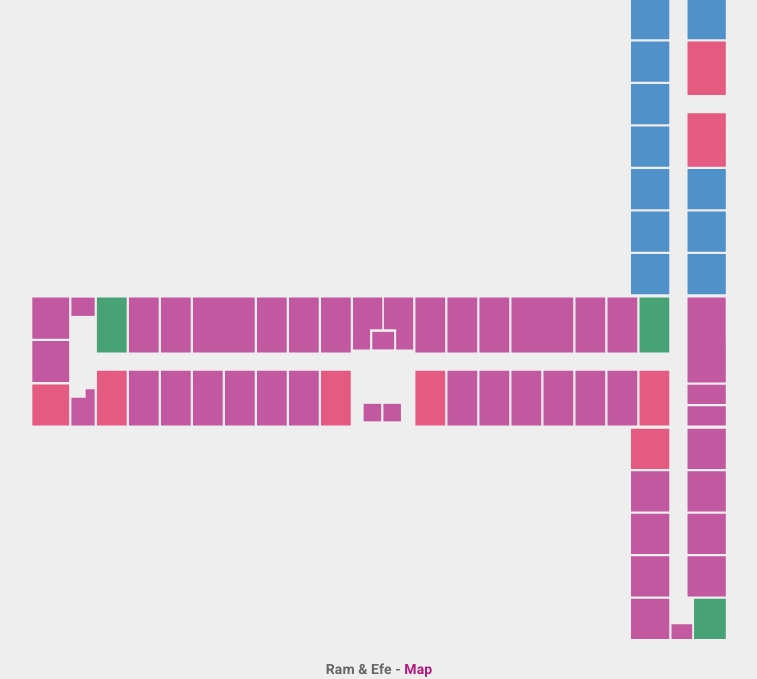
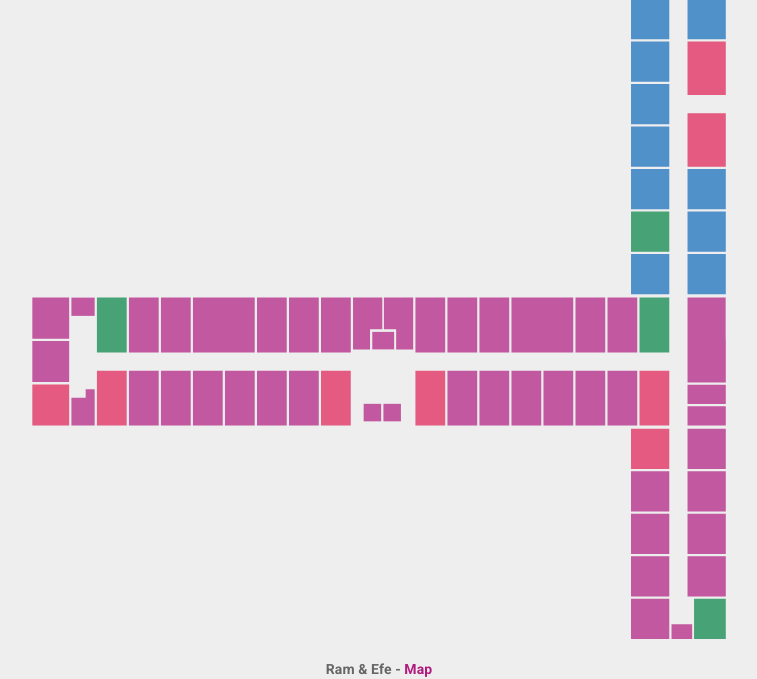
Before and after one commit to RamZallan/csh-map, a Flask app: page / in a window 1280 px wide. Shown: the part 145-824 px from the top of the page, without its empty margins (261-1018 px from the left). Run offline with Flask 2, Linux system fonts and the light colour scheme; parts of the project's set-up code (start-up, migrations or seed data) failed here and were passed over; some libraries are stand-ins or nearby versions.

```diff
--- a/csh_map/static/css/styles.css
+++ b/csh_map/static/css/styles.css
@@ -1,90 +1,93 @@
-/* line 6, C:/Users/Ram/Desktop/csh-map/csh_map/static/css/styles.scss */
+/* line 5, C:/Users/Ram/Desktop/csh-map/csh_map/static/css/styles.scss */
 body {
   padding: 80px 0 20px 0; }
 
-/* line 10, C:/Users/Ram/Desktop/csh-map/csh_map/static/css/styles.scss */
+/* line 9, C:/Users/Ram/Desktop/csh-map/csh_map/static/css/styles.scss */
 #legend {
   text-align: center;
   font-size: 16px;
   opacity: 0.7;
   color: white; }
-  /* line 15, C:/Users/Ram/Desktop/csh-map/csh_map/static/css/styles.scss */
+  /* line 14, C:/Users/Ram/Desktop/csh-map/csh_map/static/css/styles.scss */
   #legend #legend-buildings {
     margin-bottom: 5px; }
-  /* line 18, C:/Users/Ram/Desktop/csh-map/csh_map/static/css/styles.scss */
+  /* line 17, C:/Users/Ram/Desktop/csh-map/csh_map/static/css/styles.scss */
   #legend span {
     padding: 5px 10px;
     margin: 10px 2px; }
-    /* line 21, C:/Users/Ram/Desktop/csh-map/csh_map/static/css/styles.scss */
+    /* line 20, C:/Users/Ram/Desktop/csh-map/csh_map/static/css/styles.scss */
     #legend span#legend-bathrooms {
       background: #E11C52; }
-    /* line 24, C:/Users/Ram/Desktop/csh-map/csh_map/static/css/styles.scss */
+    /* line 23, C:/Users/Ram/Desktop/csh-map/csh_map/static/css/styles.scss */
     #legend span#legend-nrh {
       background: #B0197E; }
-    /* line 27, C:/Users/Ram/Desktop/csh-map/csh_map/static/css/styles.scss */
+    /* line 26, C:/Users/Ram/Desktop/csh-map/csh_map/static/css/styles.scss */
     #legend span#legend-fish {
       background: #0F6ABB; }
-    /* line 30, C:/Users/Ram/Desktop/csh-map/csh_map/static/css/styles.scss */
+    /* line 29, C:/Users/Ram/Desktop/csh-map/csh_map/static/css/styles.scss */
     #legend span#legend-staircases {
       background: #008344; }
 
-/* line 36, C:/Users/Ram/Desktop/csh-map/csh_map/static/css/styles.scss */
+/* line 35, C:/Users/Ram/Desktop/csh-map/csh_map/static/css/styles.scss */
 svg {
   width: 100%;
   height: auto;
   max-height: 80vh; }
 
-/* line 42, C:/Users/Ram/Desktop/csh-map/csh_map/static/css/styles.scss */
+/* line 41, C:/Users/Ram/Desktop/csh-map/csh_map/static/css/styles.scss */
 .room {
   cursor: pointer;
   opacity: 0.7;
   fill: #B0197E;
   transition: 0.3s opacity; }
-  /* line 47, C:/Users/Ram/Desktop/csh-map/csh_map/static/css/styles.scss */
+  /* line 46, C:/Users/Ram/Desktop/csh-map/csh_map/static/css/styles.scss */
   .room.bathroom {
     fill: #E11C52; }
-  /* line 50, C:/Users/Ram/Desktop/csh-map/csh_map/static/css/styles.scss */
+  /* line 49, C:/Users/Ram/Desktop/csh-map/csh_map/static/css/styles.scss */
   .room.staircase {
     fill: #008344; }
-  /* line 53, C:/Users/Ram/Desktop/csh-map/csh_map/static/css/styles.scss */
+  /* line 52, C:/Users/Ram/Desktop/csh-map/csh_map/static/css/styles.scss */
   .room:hover {
     opacity: 1; }
 
-/* line 59, C:/Users/Ram/Desktop/csh-map/csh_map/static/css/styles.scss */
+/* line 58, C:/Users/Ram/Desktop/csh-map/csh_map/static/css/styles.scss */
 #fish .room {
   fill: #0F6ABB; }
-  /* line 61, C:/Users/Ram/Desktop/csh-map/csh_map/static/css/styles.scss */
+  /* line 60, C:/Users/Ram/Desktop/csh-map/csh_map/static/css/styles.scss */
   #fish .room.bathroom {
     fill: #E11C52; }
+  /* line 63, C:/Users/Ram/Desktop/csh-map/csh_map/static/css/styles.scss */
+  #fish .room.staircase {
+    fill: #008344; }
 
-/* line 67, C:/Users/Ram/Desktop/csh-map/csh_map/static/css/styles.scss */
+/* line 69, C:/Users/Ram/Desktop/csh-map/csh_map/static/css/styles.scss */
 nav .glyphicon {
   margin-right: 5px; }
 
-/* line 71, C:/Users/Ram/Desktop/csh-map/csh_map/static/css/styles.scss */
+/* line 73, C:/Users/Ram/Desktop/csh-map/csh_map/static/css/styles.scss */
 footer {
   margin-top: 10px;
   text-align: center;
   font-weight: bold;
   font-size: 14px; }
 
-/* line 78, C:/Users/Ram/Desktop/csh-map/csh_map/static/css/styles.scss */
+/* line 80, C:/Users/Ram/Desktop/csh-map/csh_map/static/css/styles.scss */
 .modal-header {
   padding: 2px 0;
   text-align: center;
   border-bottom: 1px solid #555; }
-  /* line 82, C:/Users/Ram/Desktop/csh-map/csh_map/static/css/styles.scss */
+  /* line 84, C:/Users/Ram/Desktop/csh-map/csh_map/static/css/styles.scss */
   .modal-header .close {
     padding: 5px 10px;
     font-size: 25px;
     color: #B0197E;
     outline: none; }
-  /* line 88, C:/Users/Ram/Desktop/csh-map/csh_map/static/css/styles.scss */
+  /* line 90, C:/Users/Ram/Desktop/csh-map/csh_map/static/css/styles.scss */
   .modal-header h4 {
     font-weight: bolder;
     margin-left: 30px; }
 
-/* line 94, C:/Users/Ram/Desktop/csh-map/csh_map/static/css/styles.scss */
+/* line 96, C:/Users/Ram/Desktop/csh-map/csh_map/static/css/styles.scss */
 .modal-body p {
   font-size: 16px;
   padding-top: 10px;
--- a/csh_map/static/css/styles.scss
+++ b/csh_map/static/css/styles.scss
@@ -2,7 +2,6 @@ $purple: #B0197E;
 $pink: #E11C52;
 $blue: #0F6ABB;
 $green: #008344;
-
 body {
     padding: 80px 0 20px 0;
 }
@@ -61,6 +60,9 @@ svg {
         &.bathroom {
             fill: $pink;
         }
+        &.staircase {
+            fill: $green;
+        }
     }
 }
 
```
Also changed, not shown: 1 other file.
